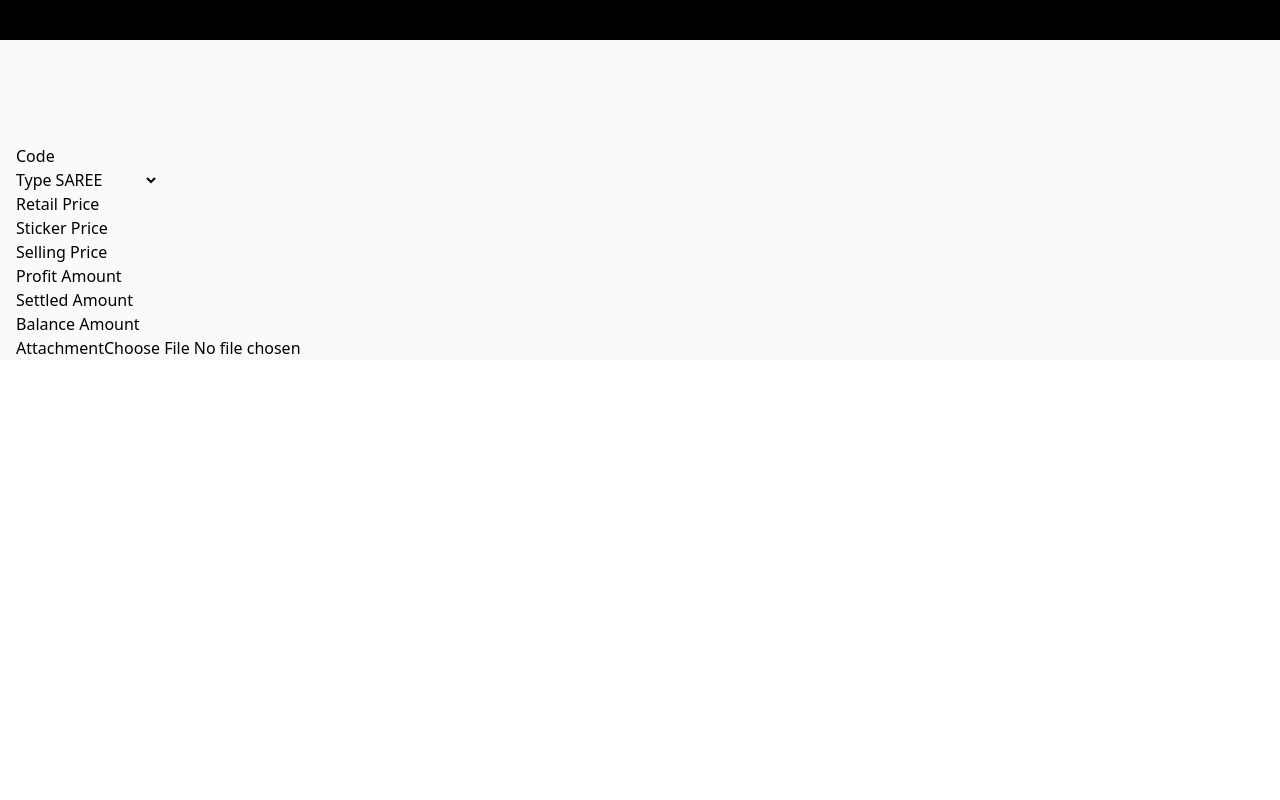
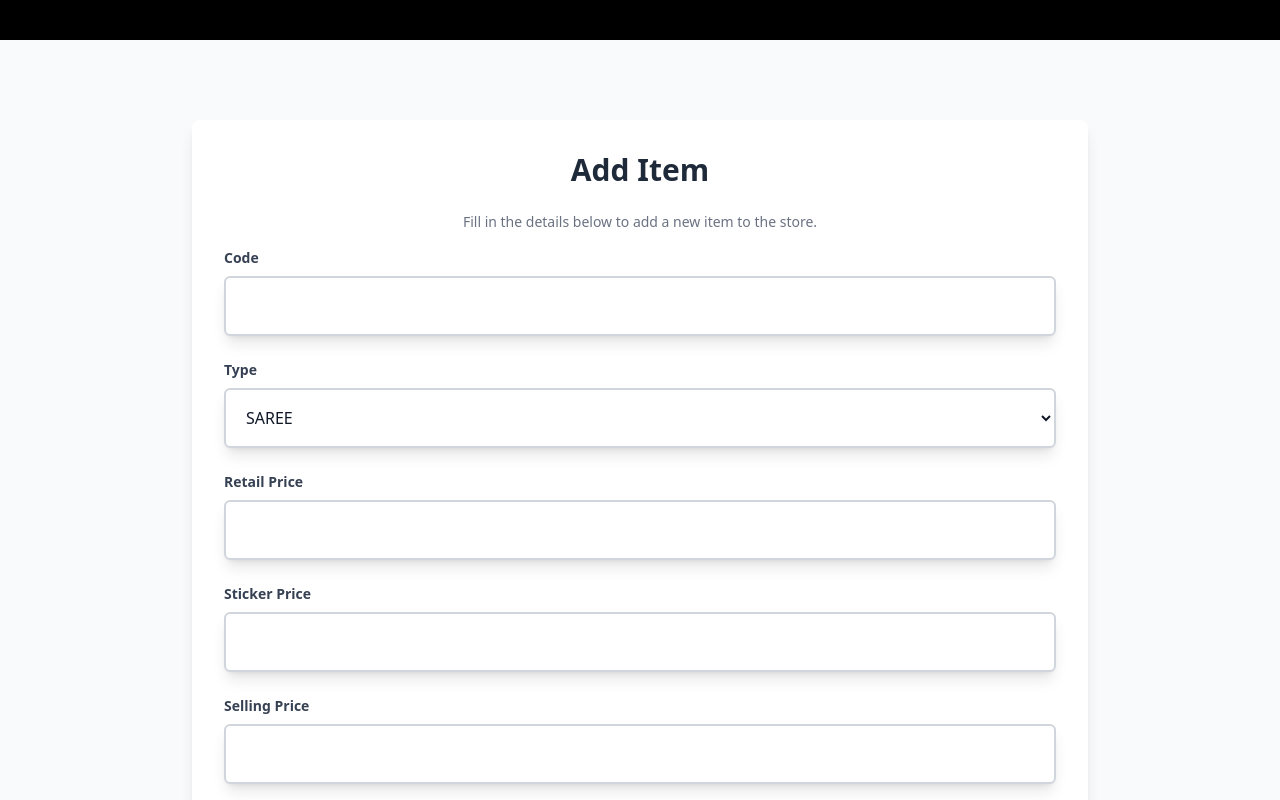
Before and after one commit to Shrinivas18/SS-Trends-Collection, a React (Vite) app in the folder ui/: page /add-item in a window 1280 px wide. Shown: the part 760-1560 px from the top of the page. Before the commit the page ends 1120 px from the top, so only its background shows below. Built offline with nearby package versions, Linux system fonts and the light colour scheme.

Commit message:
added ADD ITEM component

```diff
--- a/ui/package.json
+++ b/ui/package.json
@@ -15,6 +15,7 @@
     "framer-motion": "^12.23.22",
     "react": "^19.1.1",
     "react-dom": "^19.1.1",
+    "react-icons": "^5.5.0",
     "react-redux": "^9.2.0",
     "react-router-dom": "^7.9.3",
     "tailwindcss": "^4.1.14",
--- a/ui/src/features/mode/darkMode.js
+++ b/ui/src/features/mode/darkMode.js
@@ -35,3 +35,17 @@ export const DARK_MODE_HOME_SECTION = {
   IMAGE:
     "w-full h-48 sm:h-60 md:h-64 object-cover transform hover:scale-105 transition-transform duration-300",
 };
+
+export const DARK_MODE_ADD_ITEM = {
+  FORM_CONTAINER:
+    "max-w-4xl mx-auto p-8 bg-gray-800 rounded-lg shadow-lg transition-all ease-in-out duration-300",
+  INPUT:
+    "mt-1 block w-full p-4 rounded-md border border-gray-600 bg-gray-700 text-white focus:outline-none focus:ring-2 focus:ring-indigo-500 shadow-lg hover:shadow-xl transition-all ease-in-out duration-200",
+  SELECT:
+    "mt-1 block w-full p-4 rounded-md border border-gray-600 bg-gray-700 text-white focus:outline-none focus:ring-2 focus:ring-indigo-500 shadow-lg hover:shadow-xl transition-all ease-in-out duration-200",
+  BUTTON:
+    "w-full bg-indigo-600 text-white p-4 rounded-md hover:bg-indigo-700 focus:outline-none focus:ring-2 focus:ring-indigo-500 shadow-lg hover:shadow-xl transition-all ease-in-out duration-200",
+  LABEL: "block text-sm font-semibold text-gray-300 mb-2",
+  HEADER: "text-3xl font-bold text-center text-white mb-6",
+  SUBTEXT: "text-sm text-gray-400 text-center mb-4",
+};
--- a/ui/src/features/mode/lightMode.js
+++ b/ui/src/features/mode/lightMode.js
@@ -94,3 +94,17 @@ export const LIGHT_MODE = {
   tooltip:
     "absolute -top-8 mr-45 translate-x-1/2 whitespace-nowrap bg-gray-800 text-white text-xs p-2 rounded opacity-0 group-hover:opacity-100 transition-opacity duration-300 pointer-events-none",
 };
+
+export const ADD_ITEM = {
+  FORM_CONTAINER:
+    "max-w-4xl mx-auto p-8 bg-white rounded-lg shadow-lg transition-all ease-in-out duration-300",
+  INPUT:
+    "mt-1 block w-full p-4 rounded-md border border-gray-300 bg-white text-gray-900 focus:outline-none focus:ring-2 focus:ring-indigo-500 shadow-lg hover:shadow-xl transition-all ease-in-out duration-200",
+  SELECT:
+    "mt-1 block w-full p-4 rounded-md border border-gray-300 bg-white text-gray-900 focus:outline-none focus:ring-2 focus:ring-indigo-500 shadow-lg hover:shadow-xl transition-all ease-in-out duration-200",
+  BUTTON:
+    "w-full bg-indigo-600 text-white p-4 rounded-md hover:bg-indigo-700 focus:outline-none focus:ring-2 focus:ring-indigo-500 shadow-lg hover:shadow-xl transition-all ease-in-out duration-200",
+  LABEL: "block text-sm font-semibold text-gray-700 mb-2",
+  HEADER: "text-3xl font-bold text-center text-gray-800 mb-6",
+  SUBTEXT: "text-sm text-gray-500 text-center mb-4",
+};
--- a/ui/src/features/redux/ssReducer.js
+++ b/ui/src/features/redux/ssReducer.js
@@ -1,5 +1,4 @@
 import { createSlice } from "@reduxjs/toolkit";
-import { v4 as uuid } from "uuid";
 
 export const ssReducer = createSlice({
   name: "ssTrendsCollection",
@@ -21,14 +20,6 @@ export const ssReducer = createSlice({
       reducer(state, action) {
         state.push(action.payload);
       },
-      prepare(data) {
-        return {
-          payload: {
-            id: uuid(),
-            ...data,
-          },
-        };
-      },
     },
 
     updateItem(state, action) {
--- a/ui/src/pages/AddItem.jsx
+++ b/ui/src/pages/AddItem.jsx
@@ -1,10 +1,55 @@
 import React, { useState } from "react";
 import { useDispatch } from "react-redux";
 import { ADD_ITEM_FORM } from "../utilities/constants";
+import { useTheme } from "../context/useTheme";
+import { ADD_ITEM } from "../features/mode/lightMode";
+import { DARK_MODE_ADD_ITEM } from "../features/mode/darkMode";
+import { v4 as uuid } from "uuid";
+
 function AddItem() {
   const dispatch = useDispatch();
+  const { darkMode } = useTheme();
 
   const [formData, setFormData] = useState({
+    id: uuid(),
+    code: "",
+    type: "SAREE",
+    retailPrice: "",
+    stickerPrice: "",
+    sellingPrice: "",
+    profitAmount: "",
+    attachment: null,
+    settledAmount: "",
+    balanceAmount: "",
+  });
+
+  const handleChange = (e) => {
+    const { name, value, type, files } = e.target;
+    setFormData((prev) => ({
+      ...prev,
+      [name]: type === "file" ? files[0] : value,
+    }));
+  };
+
+  // Define addData to handle form submission
+  const addData = (e) => {
+    e.preventDefault(); // Prevent default form submission
+
+    // Optionally, perform validation here if necessary
+    if (formData.code === "" || formData.type === "") {
+      alert("Please fill in all the required fields.");
+      return;
+    }
+
+    // Dispatch action to save form data (example)
+    dispatch({
+      type: "ADD_ITEM",
+      payload: formData,
+    });
+
+    // Reset form or give success message
+    setFormData({
+      id: uuid(),
       code: "",
       type: "",
       retailPrice: "",
@@ -15,110 +60,180 @@ function AddItem() {
       settledAmount: "",
       balanceAmount: "",
     });
-
-  const handleChange = (e) => {
-    const { name, value } = e.target;
-    setFormData((prev) => ({
-      ...prev,
-      [name]: name === "attachment" ? files[0] : value,
-      [name]: value,
-    }));
+    alert("Item added successfully!");
   };
 
-  console.log(formData.type);
+  const formContainerClass = darkMode
+    ? DARK_MODE_ADD_ITEM.FORM_CONTAINER
+    : ADD_ITEM.FORM_CONTAINER;
+
+  const inputClass = darkMode ? DARK_MODE_ADD_ITEM.INPUT : ADD_ITEM.INPUT;
+  const selectClass = darkMode ? DARK_MODE_ADD_ITEM.SELECT : ADD_ITEM.SELECT;
+  const buttonClass = darkMode ? DARK_MODE_ADD_ITEM.BUTTON : ADD_ITEM.BUTTON;
+  const labelClass = darkMode ? DARK_MODE_ADD_ITEM.LABEL : ADD_ITEM.LABEL;
+  const headerClass = darkMode ? DARK_MODE_ADD_ITEM.HEADER : ADD_ITEM.HEADER;
+  const subtextClass = darkMode ? DARK_MODE_ADD_ITEM.SUBTEXT : ADD_ITEM.SUBTEXT;
+
   return (
+    <div className={formContainerClass}>
       <div>
-      <form action="">
-        <input type="text" name="code" onChange={handleChange} />
+        <h2 className={headerClass}>Add Item</h2>
+        <p className={subtextClass}>
+          Fill in the details below to add a new item to the store.
+        </p>
+      </div>
+      <form onSubmit={addData}>
+        <div className="grid gap-6">
           <div>
-          <label htmlFor="code">Code</label>
-          <input type="text" name="code" id="code" onChange={handleChange} />
+            <label htmlFor="code" className={labelClass}>
+              Code
+            </label>
+            <input
+              type="text"
+              name="code"
+              id="code"
+              value={formData.code}
+              onChange={handleChange}
+              className={`${inputClass} border-2 border-gray-300`}
+            />
           </div>
+
           <div>
-          <label htmlFor="itemType">Type</label>
+            <label htmlFor="type" className={labelClass}>
+              Type
+            </label>
             <select
               name="type"
+              id="type"
               value={formData.type}
-            id="itemType"
               onChange={handleChange}
+              className={`${selectClass} border-2 border-gray-300`}
             >
-            {ADD_ITEM_FORM.map((item, index) => {
-              return (
-                <option className="w-fit" key={index} value={item}>
+              {ADD_ITEM_FORM.map((item, index) => (
+                <option key={index} value={item}>
                   {item}
                 </option>
-              );
-            })}
+              ))}
             </select>
           </div>
+
           <div>
-          <label htmlFor="retailPrice">Retail Price</label>
+            <label htmlFor="retailPrice" className={labelClass}>
+              Retail Price
+            </label>
             <input
               type="number"
               name="retailPrice"
               id="retailPrice"
+              value={formData.retailPrice}
               onChange={handleChange}
+              className={`${inputClass} border-2 border-gray-300`}
             />
           </div>
 
           <div>
-          <label htmlFor="stickerPrice">Sticker Price</label>
+            <label htmlFor="stickerPrice" className={labelClass}>
+              Sticker Price
+            </label>
             <input
               type="number"
               name="stickerPrice"
               id="stickerPrice"
+              value={formData.stickerPrice}
               onChange={handleChange}
+              className={`${inputClass} border-2 border-gray-300`}
             />
           </div>
 
           <div>
-          <label htmlFor="sellingPrice">Selling Price</label>
+            <label htmlFor="sellingPrice" className={labelClass}>
+              Selling Price
+            </label>
             <input
               type="number"
               name="sellingPrice"
               id="sellingPrice"
+              value={formData.sellingPrice}
               onChange={handleChange}
+              className={`${inputClass} border-2 border-gray-300`}
             />
           </div>
 
           <div>
-          <label htmlFor="profitAmount">Profit Amount</label>
+            <label htmlFor="profitAmount" className={labelClass}>
+              Profit Amount
+            </label>
             <input
               type="text"
               name="profitAmount"
               id="profitAmount"
+              value={formData.profitAmount}
               onChange={handleChange}
+              className={`${inputClass} border-2 border-gray-300`}
             />
           </div>
 
           <div>
-          <label htmlFor="settledAmount">Settled Amount</label>
+            <label htmlFor="settledAmount" className={labelClass}>
+              Settled Amount
+            </label>
             <input
               type="text"
-            name="settledAmountcode"
+              name="settledAmount"
               id="settledAmount"
+              value={formData.settledAmount}
               onChange={handleChange}
+              className={`${inputClass} border-2 border-gray-300`}
             />
           </div>
 
           <div>
-          <label htmlFor="balanceAmount">Balance Amount</label>
+            <label htmlFor="balanceAmount" className={labelClass}>
+              Balance Amount
+            </label>
             <input
               type="text"
               name="balanceAmount"
               id="balanceAmount"
+              value={formData.balanceAmount}
               onChange={handleChange}
+              className={`${inputClass} border-2 border-gray-300`}
             />
           </div>
 
           <div>
-          <label htmlFor="attachment">Attachment</label>
+            <label htmlFor="attachment" className={labelClass}>
+              Attachment
+            </label>
+            <div className="flex items-center gap-2">
               <input
                 type="file"
                 name="attachment"
                 id="attachment"
+                accept="image/*"
+                capture="camera"
                 onChange={handleChange}
+                className={`${inputClass} border-2 border-gray-300 flex-grow`}
               />
+            </div>
+            {formData.attachment && (
+              <div
+                style={{
+                  marginTop: "8px",
+                  color: "green",
+                  fontWeight: "bold",
+                }}
+              >
+                Selected File: {formData.attachment.name}
+              </div>
+            )}
+          </div>
+
+          <div className="mt-4">
+            <button type="submit" className={buttonClass}>
+              Add Item
+            </button>
+          </div>
         </div>
       </form>
     </div>
```
Also changed, not shown: 1 other file (tests, documents, lock files or other folders). Lines whose indentation alone changed are shown as unchanged.
